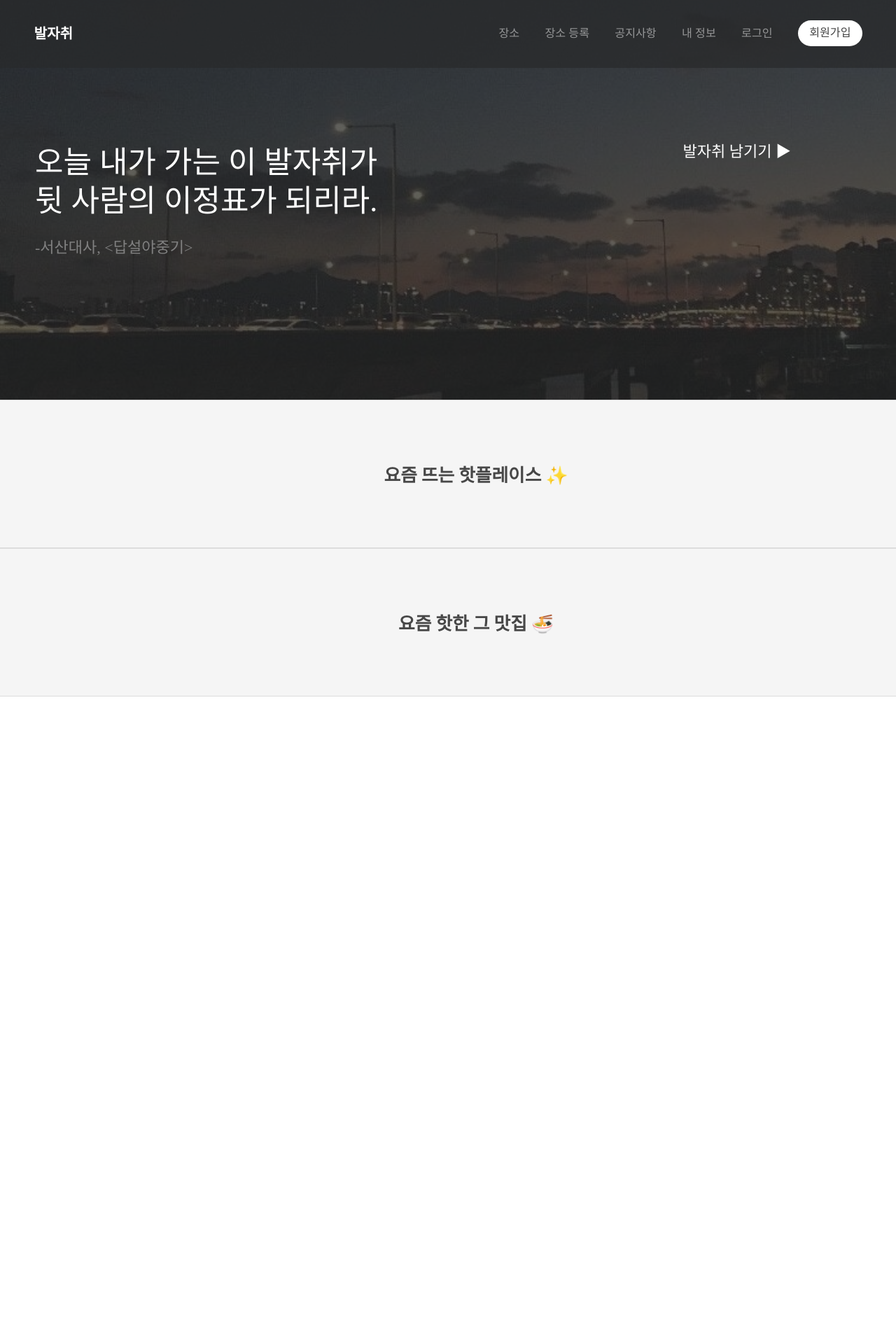
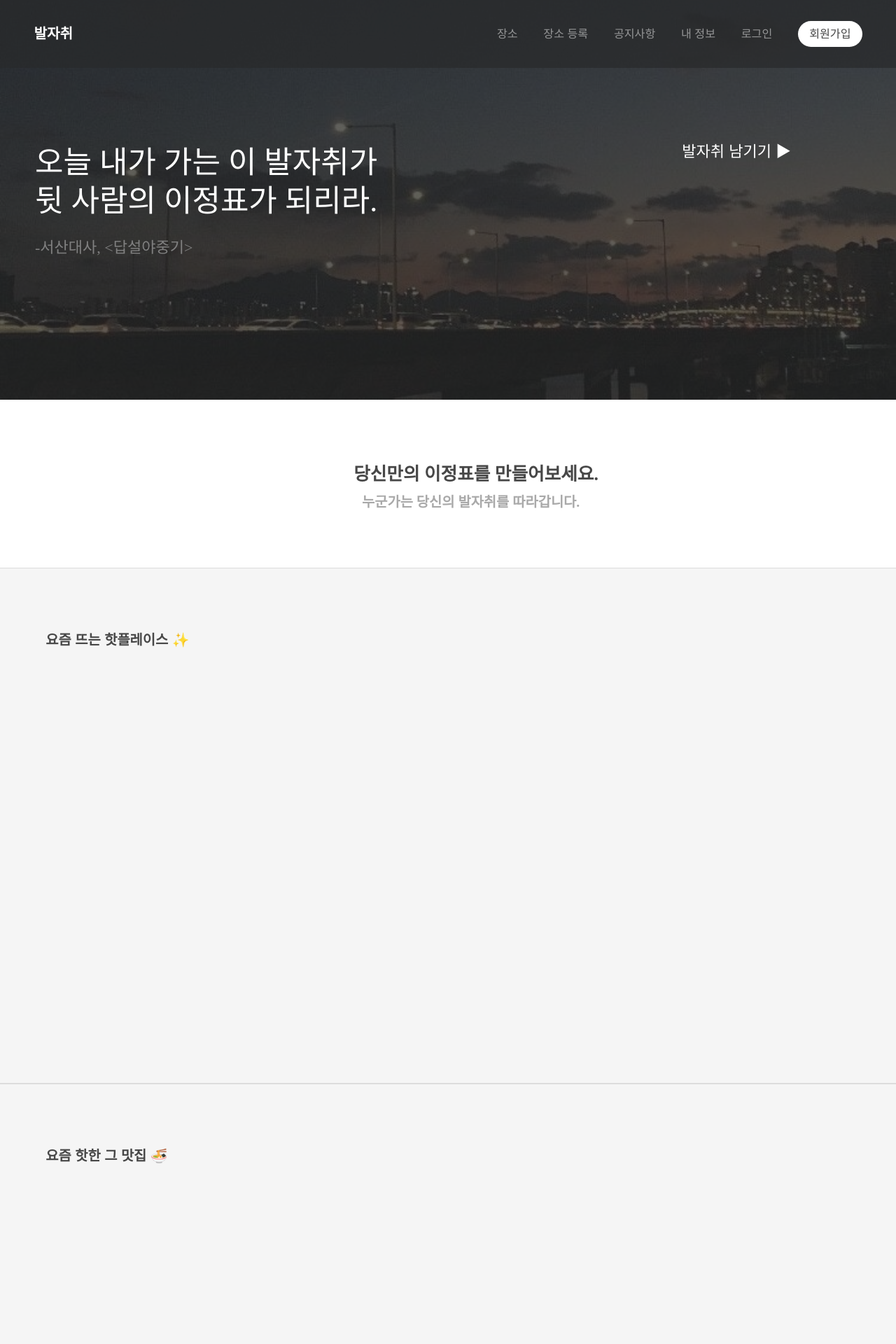
Before and after one commit to H43RO/Footprint, a Django app: page / in a window 1280 px wide. Shown: the top 1920 px of the page at 70% size. Before the commit the page ends 995 px from the top, so only its background shows below. Run offline with Django 3.2, Linux system fonts and the light colour scheme; data that the repository does not hold is empty; some web fonts are replaced.

Commit message:
[ChanJong]메인 페이지 구현(최적화 하는중)

```diff
--- a/Web/Project_Footprint/website/static/css/style.css
+++ b/Web/Project_Footprint/website/static/css/style.css
@@ -1,6 +1,6 @@
 @charset "UTF-8";
 @import url(font-awesome.min.css);
-@import url(http://fonts.googleapis.com/css?family=Raleway:700,400);
+@import url(https://cdn.jsdelivr.net/gh/moonspam/NanumSquare@1.0/nanumsquare.css);
 
 /*
 	Transit by TEMPLATED
@@ -77,6 +77,7 @@
 	h3 {
 		font-size: 1.35em;
 		line-height: 1.5em;
+		padding-left: 3.3em;
 	}
 
 	h4 {
@@ -163,6 +164,7 @@
 
 	section.special, article.special {
 		text-align: center;
+		/* padding-left: 1.8em; */
 	}
 
 	header p {
@@ -192,7 +194,7 @@
 	}
 
 	header.major {
-		text-align: center;
+		text-align: left;
 		margin-bottom: 4em;
 	}
 
@@ -205,6 +207,22 @@
 			font-size: 1.5em;
 		}
 
+	header.text {
+		@import url(http://fonts.googleapis.com/earlyaccess/nanummyeongjo.css);
+		font-family: 'Nanum Myeongjo', serif;
+		font-style : normal;
+	}
+		/* header.text hr {
+
+			border-style: solid;
+			width: 5%;
+			margin : auto;
+		} */
+		header.text h3 {
+			margin-top: -20px;
+			color: #a9a9a9;
+			text-align: center;
+		}
 /* Form */
 
 	form {
@@ -942,6 +960,8 @@
 		}
 
 	#header {
+		@import url(https://cdn.jsdelivr.net/gh/moonspam/NanumSquare@1.0/nanumsquare.css);
+		font-family: 'NanumSquare', sans-serif;
 		background-color: #383b43;
 		color: #ffffff;
 		cursor: default;
@@ -1053,10 +1073,6 @@
 		}
 
 		#banner h2 {
-			@import url(http://fonts.googleapis.com/earlyaccess/nanummyeongjo.css);
-			/* @import url(http://fonts.googleapis.com/earlyaccess/nanumgothic.css); */
-			font-family: 'Nanum Myeongjo', serif;
-			font-style : bold;
 			font-weight: 200;
 			color: #ffffff;
 			font-size: 3em;
@@ -1067,6 +1083,8 @@
 		}
 
 		#banner ul {
+			@import url(https://cdn.jsdelivr.net/gh/moonspam/NanumSquare@1.0/nanumsquare.css);
+			font-family: 'NanumSquare', sans-serif;
 			color: #ffffff;
 			font-size: 1.5em;
 			margin-bottom: 5.0em;
--- a/Web/Project_Footprint/website/templates/base.html
+++ b/Web/Project_Footprint/website/templates/base.html
@@ -13,8 +13,11 @@
 		<script src="{% static 'js/init.js' %}"></script>
 		<link rel="stylesheet" href="{% static 'css/skel.css' %}" />
 		<link rel="stylesheet" href="{% static 'css/style.css' %}" />
-      	<link rel="stylesheet" href="{% static 'css/style-xlarge.css' %}" />
-
+		<link rel="stylesheet" href="{% static 'css/style-xlarge.css' %}" />
+		<link rel="stylesheet" href="{% static 'css/style-large.css' %}" />
+		<!-- <link rel="stylesheet" href="{% static 'css/style-medium.css' %}" />
+		<link rel="stylesheet" href="{% static 'css/style-small.css' %}" />
+		<link rel="stylesheet" href="{% static 'css/style-xsmall.css' %}" /> -->
 	</head>
 	<body class="landing">
 
--- a/Web/Project_Footprint/website/templates/index.html
+++ b/Web/Project_Footprint/website/templates/index.html
@@ -30,33 +30,36 @@
     </style>
     	<section id="banner">
             <div></div>
-            <h2><div>오늘 내가 가는 이 발자취가 </div>뒷 사람의 이정표가 되리라.</h2>
+            <h2>오늘 내가 가는 이 발자취가 <br>뒷 사람의 이정표가 되리라.</h2>
              <ul class="actions">
               <li>
-                <a href="#"> 발자취 남기기 &#9654;</a>
+                <a href="/history"> 발자취 남기기 &#9654;</a>
               </li>
             </ul>
             <p>-서산대사, &lt;답설야중기&gt; </p>
       </section>
-      <!-- <section id="one" class="wrapper style1 special">
-            <div><h1>당신만의 이정표를 만들어보세요.</h1></div>
-            <div><h2> 누군가는 당신의 발자취를 따라갑니다.</h2></div>
-
-      </section> -->
+      <section id="two" class="wrapper style2 special">
+          <header class="text">
+            <!-- <hr> -->
+            <h2>당신만의 이정표를 만들어보세요.</h2>
+            <h3>누군가는 당신의 발자취를 따라갑니다.</h3>
+          </header>
+      </section>
 
 
       <section id="one" class="wrapper style1 special">
       <div class="album py-5 bg-white">
-        <div class="album-title">
-            <h2>요즘 뜨는 핫플레이스 &#x2728;</h2>
-        </div>
+        <header class="major">
+          <h3>요즘 뜨는 핫플레이스 &#x2728;</h3>
+        </header>
         <div class="container">
         <div>
-          <div class="row">
-            <div id="slider-div" style="margin: 0 auto; width:1200px"  >
+          <div class="row 100%">
+            <div id="slider-div" style="margin: 0 auto; width:1200px; height:500px;"  >
               {% for item in sights %}
                 <div class="col-md-4">
                   <div class="card mb-4 shadow-sm">
+                    <section class="box">
                       <img class="bd-placeholder-img card-img-top" width="100%" height="225" src="{{ item.img.url }}" xmlns="http://www.w3.org/2000/svg"
                           preserveAspectRatio="xMidYMid slice" focusable="false" role="img" aria-label="Placeholder: Thumbnail">
                           <title>Placeholder</title><rect width="100%" height="100%" fill="#55595c"></rect></img>
@@ -70,8 +73,10 @@
                           <small class="text-muted">★★★★</small>
                         </div>
                       </div>
+                    </section>
                   </div>
                 </div>
+
               {% endfor %}
             </div>
           </div>
@@ -80,15 +85,18 @@
         <div class="album-title">
         </section>
          <section id="one" class="wrapper style1 special">
-           <h2>요즘 핫한 그 맛집 &#x1F35C;</h2>
+          <header class="major">
+            <h3>요즘 핫한 그 맛집 &#x1F35C;</h3>
+          </header>
         </div>
         <div class="container">
         <div>
           <div class="row">
-            <div id="slider-div2" style="margin: 0 auto; width:1200px"  >
+            <div id="slider-div2" style="margin: 0 auto; width:1200px; height: 500px;"  >
               {% for item in restaurants %}
             <div class="col-md-4">
               <div class="card mb-4 shadow-sm">
+                <section class="box">
                   <img class="bd-placeholder-img card-img-top" width="100%" height="225" src="{{ item.img.url }}"
                       xmlns="http://www.w3.org/2000/svg" preserveAspectRatio="xMidYMid slice" focusable="false" role="img"
                       aria-label="Placeholder: Thumbnail"><title>Placeholder</title></img>
@@ -102,6 +110,7 @@
                       <small class="text-muted">★★★</small>
                     </div>
                   </div>
+                </section>
               </div>
             </div>
             {% endfor %}
```
Also changed, not shown: Web/Project_Footprint/website/migrations/0001_initial.py (deleted), Web/Project_Footprint/website/migrations/__init__.py (deleted). Lines whose indentation alone changed are shown as unchanged.
